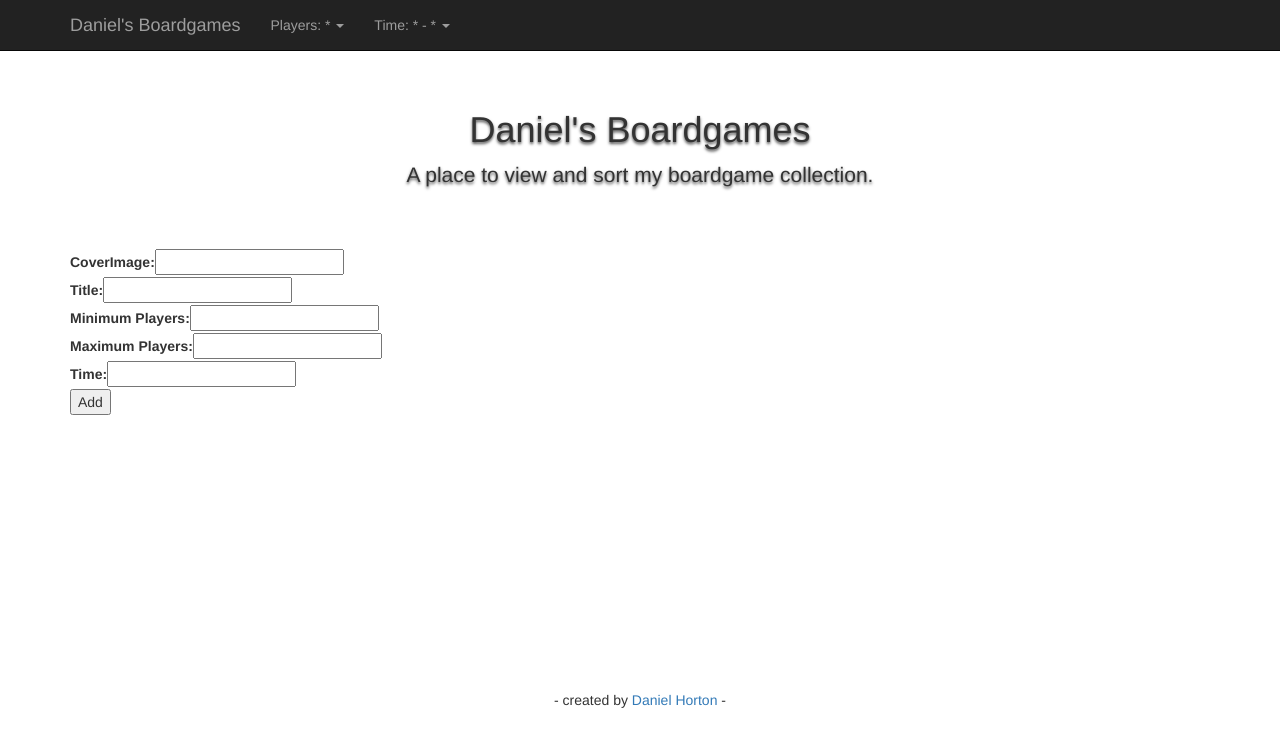
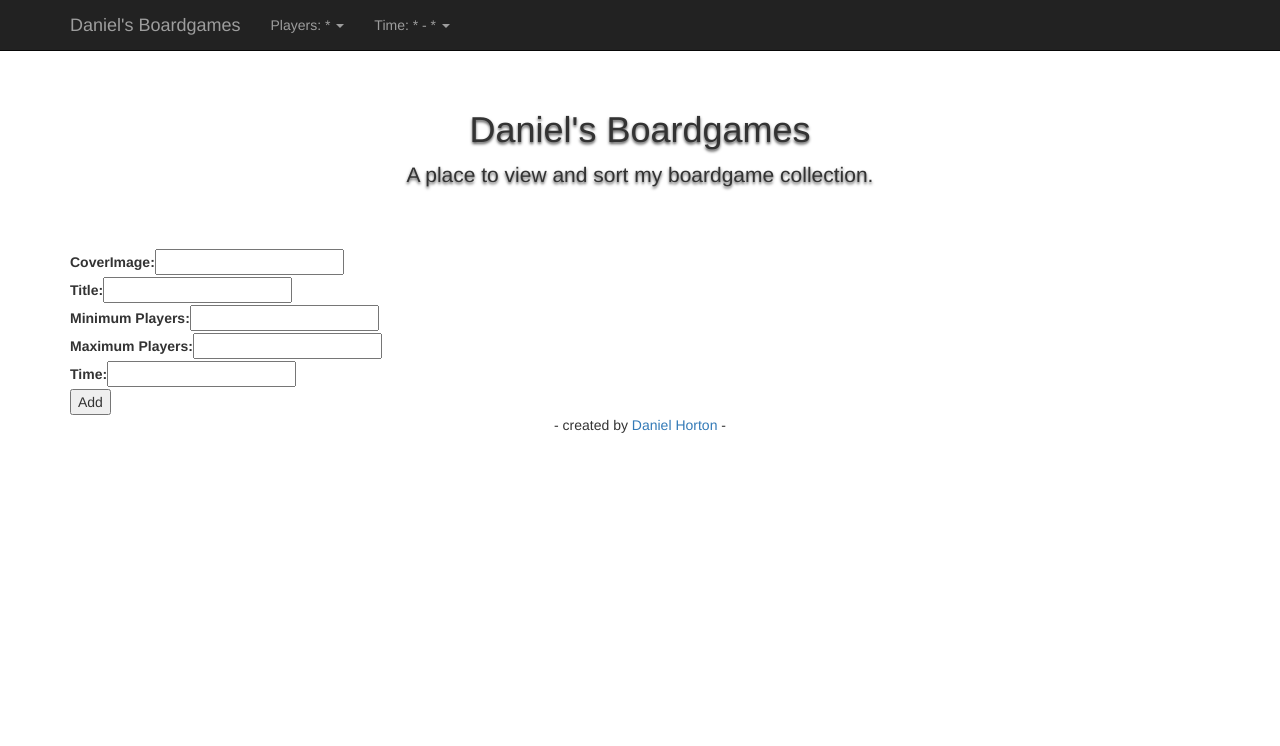
Before and after one commit to HanielDorton/BoardGames, a website: page site/index.html in a window 1280 px wide. Drawn offline with nearby package versions, Linux system fonts and the light colour scheme; a script that the page names is missing.

Commit message:
Removed Footer Margin

```diff
--- a/site/starter-template.css
+++ b/site/starter-template.css
@@ -40,5 +40,4 @@ margin:10%;
 footer{
 clear: both;
 text-align: center;
-margin-top:275px;
 }
```
